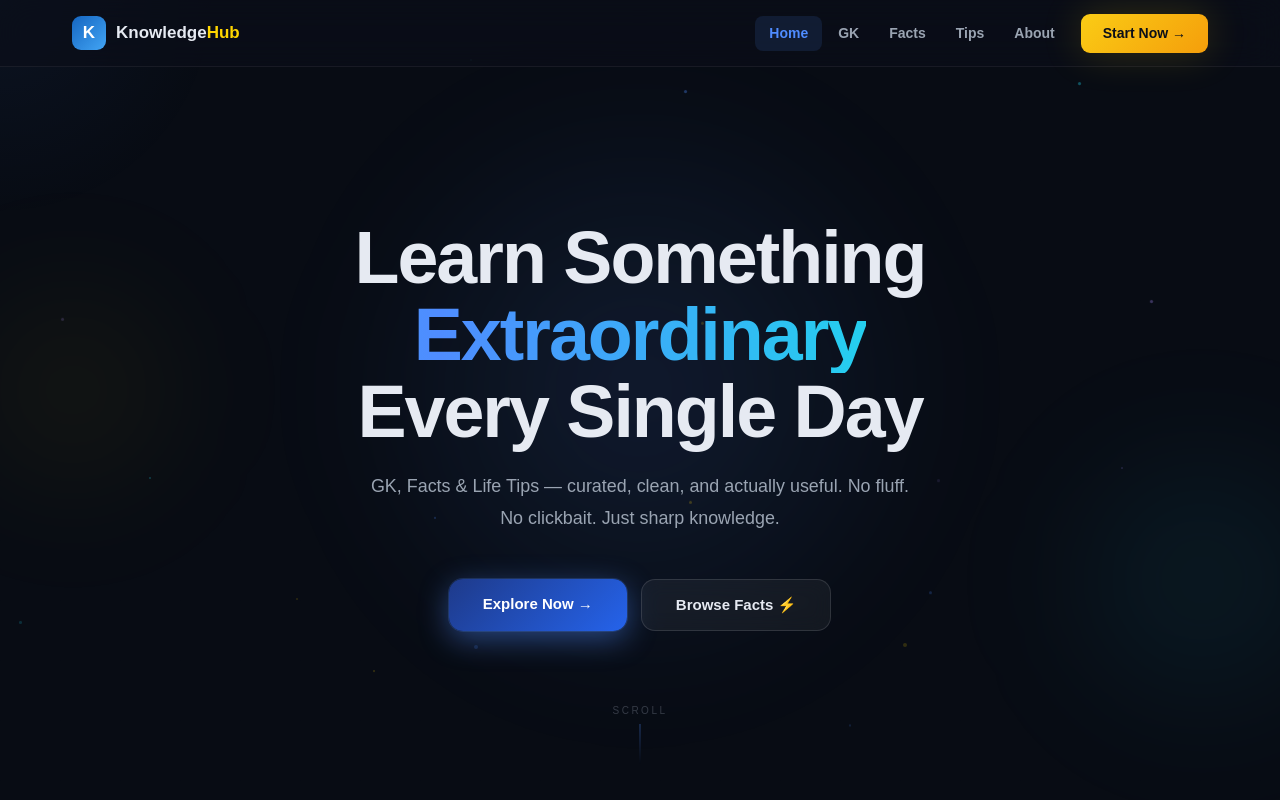
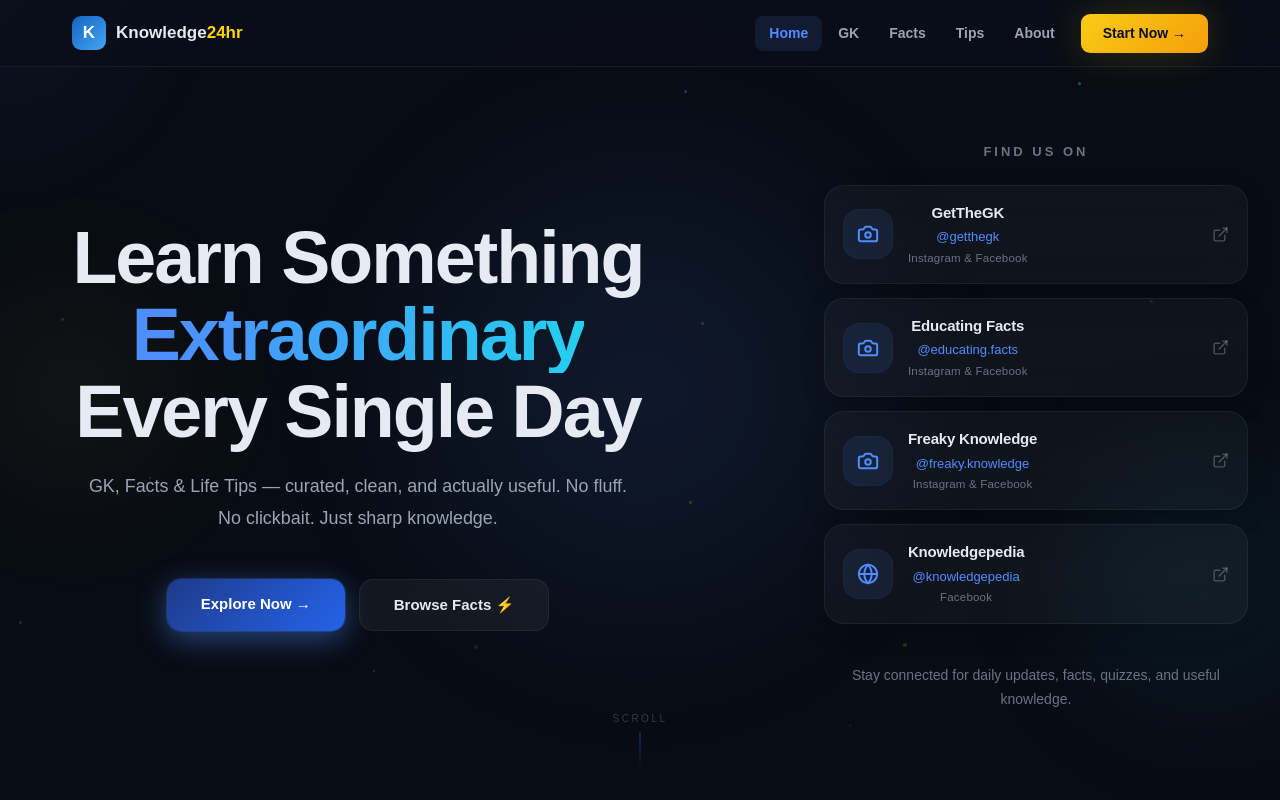
Before and after one commit to ChiragShrigod/knowledge24hr, a React (Vite) app: page / in a window 1280 px wide. Shown: the top 800 px of the page. Built offline with nearby package versions, Linux system fonts and the light colour scheme.

Commit message:
Update UI changes

```diff
--- a/package.json
+++ b/package.json
@@ -6,6 +6,7 @@
   "dependencies": {
     "@reduxjs/toolkit": "^2.11.2",
     "framer-motion": "^12.38.0",
+    "lucide-react": "^1.14.0",
     "react": "^19.2.5",
     "react-dom": "^19.2.5",
     "react-redux": "^9.2.0",
--- a/src/components/Navbar.jsx
+++ b/src/components/Navbar.jsx
@@ -1,5 +1,5 @@
 import { useState, useEffect } from "react";
-import { Link, useLocation } from "react-router-dom";
+import { Link, useLocation, useNavigate } from "react-router-dom";
 import { theme } from "../common/theme";
 
 export default function Navbar() {
@@ -13,20 +13,24 @@ export default function Navbar() {
   }, []);
 
   const links = [
-    { label: "Home",  path: "/",            exact: true  },
-    { label: "GK",    path: "/gk",          exact: false },
-    { label: "Facts", path: "/facts",       exact: false },
-    { label: "Tips",  path: "/tips",        exact: false },
-    { label: "About", path: "/about",       exact: true  },
+    { label: "Home",  path: "/",      exact: true  },
+    { label: "GK",    path: "/gk",    exact: false },
+    { label: "Facts", path: "/facts", exact: false },
+    { label: "Tips",  path: "/tips",  exact: false },
+    { label: "About", path: "/about", exact: true  },
   ];
 
-  /* Active check:
-     - exact=true  → must match exactly "/"
-     - exact=false → current path starts with "/gk", "/facts", etc.
-  */
   const isActive = (link) => {
     if (link.exact) return location.pathname === link.path;
     return location.pathname.startsWith(link.path);
+  };
+
+  const getTo = (link) => {
+    if (link.exact || link.path === "/") return link.path;
+    if (link.path === "/gk")    return "/gk/fullForms";
+    if (link.path === "/facts") return "/facts/funFacts";
+    if (link.path === "/tips")  return "/tips/health";
+    return link.path;
   };
 
   return (
@@ -55,7 +59,7 @@ export default function Navbar() {
             fontWeight: 800, fontSize: "17px", color: "#fff",
           }}>K</div>
           <span style={{ fontWeight: 800, fontSize: "17px", color: theme.colors.textPrimary }}>
-            Knowledge<span style={{ color: "#FFD600" }}>Hub</span>
+            Knowledge<span style={{ color: "#FFD600" }}>24hr</span>
           </span>
         </Link>
 
@@ -65,13 +69,12 @@ export default function Navbar() {
             const active = isActive(link);
             return (
               <Link
-                key={link.path}
-                to={link.exact || link.path === "/" ? link.path : (
-                  link.path === "/gk"    ? "/gk/fullForms"   :
-                  link.path === "/facts" ? "/facts/funFacts"  :
-                  link.path === "/tips"  ? "/tips/health"     :
-                  link.path
-                )}
+               key={link.path}
+                to={getTo(link)}
+                replace={
+                  location.pathname !== "/" &&
+                  location.pathname !== link.path
+                }
                 style={{
                   textDecoration: "none",
                   padding: "7px 14px",
@@ -100,7 +103,7 @@ export default function Navbar() {
             );
           })}
 
-          {/* CTA BUTTON */}
+          {/* CTA */}
           <Link
             to="/gk/fullForms"
             style={{
--- a/src/pages/Home.jsx
+++ b/src/pages/Home.jsx
@@ -1,5 +1,10 @@
 import { useEffect, useState, useRef } from "react";
 import { Link, useNavigate } from "react-router-dom";
+import {
+  Camera,
+  Globe,
+  ExternalLink
+} from "lucide-react";
 import { theme } from "../common/theme";
 
 const CATEGORIES = [
@@ -74,6 +79,36 @@ export default function Home() {
   });
 
   const def = { "/gk":"/gk/fullForms","/facts":"/facts/funFacts","/tips":"/tips/health" };
+const socials = [
+  {
+    name: "GetTheGK",
+    handle: "@getthegk",
+    platform: "Instagram & Facebook",
+    icon: Camera,
+    link: "https://instagram.com/getthegk",
+  },
+  {
+    name: "Educating Facts",
+    handle: "@educating.facts",
+    platform: "Instagram & Facebook",
+    icon: Camera,
+    link: "https://instagram.com/educating.facts",
+  },
+  {
+    name: "Freaky Knowledge",
+    handle: "@freaky.knowledge",
+    platform: "Instagram & Facebook",
+    icon: Camera,
+    link: "https://instagram.com/freaky.knowledge",
+  },
+  {
+    name: "Knowledgepedia",
+    handle: "@knowledgepedia",
+    platform: "Facebook",
+    icon: Globe,
+    link: "https://facebook.com",
+  },
+];
 
   return (
     <div style={{ fontFamily: theme.fonts.display, overflowX:"hidden", background: theme.colors.appBg }}>
@@ -87,6 +122,29 @@ export default function Home() {
         .art-card:hover { transform:translateY(-10px) !important; }
         .art-arr { transition:transform 0.25s ease; }
         .art-link:hover .art-arr { transform:translateX(5px); }
+        @media (max-width: 980px) {
+  .hero-grid {
+    grid-template-columns: 1fr !important;
+    gap: 60px !important;
+  }
+
+  .hero-right {
+    padding-left: 0 !important;
+  }
+
+  .hero-left {
+    text-align: center;
+  }
+
+  .hero-desc {
+    margin-left: auto !important;
+    margin-right: auto !important;
+  }
+
+  .hero-btns {
+    justify-content: center;
+  }
+}
       `}</style>
 
       {/* Cursor glow */}
@@ -102,37 +160,327 @@ export default function Home() {
         <div style={{ position:"absolute",bottom:"5%",right:"-8%",width:"360px",height:"360px",borderRadius:"50%",background:"radial-gradient(circle,rgba(34,211,238,0.09) 0%,transparent 70%)",filter:"blur(60px)",pointerEvents:"none" }} />
         <div style={{ position:"absolute",top:"30%",left:"-6%",width:"300px",height:"300px",borderRadius:"50%",background:"radial-gradient(circle,rgba(255,214,0,0.07) 0%,transparent 70%)",filter:"blur(60px)",pointerEvents:"none" }} />
 
-        <div style={{ maxWidth:"820px",zIndex:2,position:"relative" }}>
-          <h1 style={{ fontWeight:900,fontSize:"clamp(2.8rem,6.5vw,4.6rem)",color:theme.colors.textPrimary,marginBottom:"1.3rem",letterSpacing:"-2px",lineHeight:1.05,fontFamily:theme.fonts.display,...anim(0.15) }}>
+<div
+  className="hero-grid"
+  style={{
+    maxWidth: "1280px",
+    width: "100%",
+    display: "grid",
+    gridTemplateColumns: "1.1fr 0.8fr",
+    gap: "90px",
+    alignItems: "center",
+    position: "relative",
+    zIndex: 2,
+  }}
+>
+  <div className="hero-left">
+  <h1
+    style={{
+      fontWeight: 900,
+      fontSize: "clamp(2.8rem,6.5vw,4.6rem)",
+      color: theme.colors.textPrimary,
+      marginBottom: "1.3rem",
+      letterSpacing: "-2px",
+      lineHeight: 1.05,
+      fontFamily: theme.fonts.display,
+      ...anim(0.15),
+    }}
+  >
     Learn Something{" "}
-            <span style={{ background:theme.gradients.shimmerBlue,backgroundSize:"200% auto",WebkitBackgroundClip:"text",WebkitTextFillColor:"transparent",animation:"shimmerH 3s linear infinite",display:"inline-block" }}>
+    <span
+      style={{
+        background: theme.gradients.shimmerBlue,
+        backgroundSize: "200% auto",
+        WebkitBackgroundClip: "text",
+        WebkitTextFillColor: "transparent",
+        animation: "shimmerH 3s linear infinite",
+        display: "inline-block",
+      }}
+    >
       Extraordinary
     </span>
-            <br />Every Single Day
+    <br />
+    Every Single Day
   </h1>
 
-          <p style={{ color:theme.colors.textSecondary,fontSize:"clamp(1rem,2vw,1.12rem)",lineHeight:1.75,maxWidth:"560px",margin:"0 auto 2.8rem",fontFamily:theme.fonts.body,fontWeight:500,...anim(0.35) }}>
-            GK, Facts & Life Tips — curated, clean, and actually useful. No fluff. No clickbait. Just sharp knowledge.
+  <p
+    className="hero-desc"
+    style={{
+      color: theme.colors.textSecondary,
+      fontSize: "clamp(1rem,2vw,1.12rem)",
+      lineHeight: 1.75,
+      maxWidth: "560px",
+      margin: "0 auto 2.8rem",
+      fontFamily: theme.fonts.body,
+      fontWeight: 500,
+      ...anim(0.35),
+    }}
+  >
+    GK, Facts & Life Tips — curated, clean, and actually useful.
+    No fluff. No clickbait. Just sharp knowledge.
   </p>
 
-          <div style={{ display:"flex",gap:"14px",justifyContent:"center",flexWrap:"wrap",...anim(0.5) }}>
-            <a href="#categories" style={{ textDecoration:"none",padding:"14px 34px",borderRadius:"14px",fontWeight:700,fontSize:"15px",background:theme.gradients.cardBlue,color:theme.colors.white,boxShadow:theme.shadows.ctaBlue,fontFamily:theme.fonts.display,transition:"transform 0.2s,box-shadow 0.2s" }}
-              onMouseEnter={e=>{e.currentTarget.style.transform="translateY(-3px)";e.currentTarget.style.boxShadow="0 14px 40px rgba(79,140,255,0.55)"}}
-              onMouseLeave={e=>{e.currentTarget.style.transform="";e.currentTarget.style.boxShadow=theme.shadows.ctaBlue}}
-            >Explore Now →</a>
-            <Link to="/facts/funFacts" style={{ textDecoration:"none",padding:"14px 34px",borderRadius:"14px",fontWeight:700,fontSize:"15px",background:"rgba(255,255,255,0.05)",border:"1px solid rgba(255,255,255,0.12)",color:theme.colors.textPrimary,backdropFilter:"blur(10px)",fontFamily:theme.fonts.display,transition:"all 0.2s ease" }}
-              onMouseEnter={e=>{e.currentTarget.style.background="rgba(255,255,255,0.09)";e.currentTarget.style.transform="translateY(-3px)"}}
-              onMouseLeave={e=>{e.currentTarget.style.background="rgba(255,255,255,0.05)";e.currentTarget.style.transform=""}}
-            >Browse Facts ⚡</Link>
+  <div
+    className="hero-btns"
+    style={{
+      display: "flex",
+      gap: "14px",
+      justifyContent: "center",
+      flexWrap: "wrap",
+      ...anim(0.5),
+    }}
+  >
+    <a
+      href="#categories"
+      style={{
+        textDecoration: "none",
+        padding: "14px 34px",
+        borderRadius: "14px",
+        fontWeight: 700,
+        fontSize: "15px",
+        background: theme.gradients.cardBlue,
+        color: theme.colors.white,
+        boxShadow: theme.shadows.ctaBlue,
+        fontFamily: theme.fonts.display,
+        transition: "transform 0.2s,box-shadow 0.2s",
+      }}
+      onMouseEnter={(e) => {
+        e.currentTarget.style.transform = "translateY(-3px)";
+        e.currentTarget.style.boxShadow =
+          "0 14px 40px rgba(79,140,255,0.55)";
+      }}
+      onMouseLeave={(e) => {
+        e.currentTarget.style.transform = "";
+        e.currentTarget.style.boxShadow = theme.shadows.ctaBlue;
+      }}
+    >
+      Explore Now →
+    </a>
+
+    <Link
+      to="/facts/funFacts"
+      style={{
+        textDecoration: "none",
+        padding: "14px 34px",
+        borderRadius: "14px",
+        fontWeight: 700,
+        fontSize: "15px",
+        background: "rgba(255,255,255,0.05)",
+        border: "1px solid rgba(255,255,255,0.06)",
+        color: theme.colors.textPrimary,
+        backdropFilter: "blur(10px)",
+        fontFamily: theme.fonts.display,
+        transition: "all 0.2s ease",
+      }}
+      onMouseEnter={(e) => {
+        e.currentTarget.style.background = "rgba(255,255,255,0.09)";
+        e.currentTarget.style.transform = "translateY(-3px)";
+      }}
+      onMouseLeave={(e) => {
+        e.currentTarget.style.background = "rgba(255,255,255,0.05)";
+        e.currentTarget.style.transform = "";
+      }}
+    >
+      Browse Facts ⚡
+    </Link>
   </div>
 </div>
 
-        <div style={{ position:"absolute",bottom:"36px",left:"50%",transform:"translateX(-50%)",display:"flex",flexDirection:"column",alignItems:"center",gap:"6px",opacity:mounted?0.45:0,transition:"opacity 1s ease 1.2s" }}>
-          <span style={{ fontSize:"10px",color:theme.colors.textMuted,letterSpacing:"2.5px",textTransform:"uppercase",fontFamily:theme.fonts.body }}>scroll</span>
-          <div style={{ width:"1px",height:"40px",background:`linear-gradient(to bottom,${theme.colors.primary},transparent)` }} />
+{/* RIGHT */}
+<div
+  className="hero-right"
+  style={{
+    position: "relative",
+    paddingLeft: "50px",
+  }}
+>
+  <div style={{ marginBottom: "22px" }}>
+    <span
+      style={{
+        color: theme.colors.textMuted,
+        fontSize: "13px",
+        letterSpacing: "3px",
+        fontWeight: 800,
+        textTransform: "uppercase",
+        fontFamily: theme.fonts.body,
+      }}
+    >
+      FIND US ON
+    </span>
+  </div>
+
+ <div
+  style={{
+    display: "flex",
+    flexDirection: "column",
+    gap: "14px",
+  }}
+>
+{socials.map((social, i) => {
+  const Icon = social.icon;
+
+  return (
+    <a
+      key={i}
+      href={social.link}
+      target="_blank"
+      rel="noreferrer"
+      style={{
+        textDecoration: "none",
+        display: "flex",
+        alignItems: "center",
+        justifyContent: "space-between",
+        padding: "16px 18px",
+        borderRadius: "20px",
+        background: "rgba(255,255,255,0.035)",
+        border: "1px solid rgba(255,255,255,0.06)",
+        backdropFilter: "blur(18px)",
+        transition: "all 0.25s ease",
+        boxShadow: "0 8px 24px rgba(0,0,0,0.18)",
+      }}
+      onMouseEnter={(e) => {
+        e.currentTarget.style.transform = "translateX(6px)";
+        e.currentTarget.style.borderColor =
+          "rgba(79,140,255,0.18)";
+        e.currentTarget.style.background =
+          "rgba(255,255,255,0.05)";
+      }}
+      onMouseLeave={(e) => {
+        e.currentTarget.style.transform = "";
+        e.currentTarget.style.borderColor =
+          "rgba(255,255,255,0.06)";
+        e.currentTarget.style.background =
+          "rgba(255,255,255,0.035)";
+      }}
+    >
+      <div
+        style={{
+          display: "flex",
+          alignItems: "center",
+          gap: "15px",
+        }}
+      >
+        <div
+          style={{
+            width: "50px",
+            height: "50px",
+            borderRadius: "16px",
+            background: "rgba(79,140,255,0.10)",
+            border: "1px solid rgba(79,140,255,0.06)",
+            display: "flex",
+            alignItems: "center",
+            justifyContent: "center",
+            color: theme.colors.primary,
+            flexShrink: 0,
+          }}
+        >
+          <Icon size={22} strokeWidth={2.2} />
+        </div>
+
+        <div>
+          <div
+            style={{
+              color: theme.colors.textPrimary,
+              fontWeight: 700,
+              fontSize: "15px",
+              marginBottom: "3px",
+              fontFamily: theme.fonts.display,
+              letterSpacing: "-0.2px",
+            }}
+          >
+            {social.name}
+          </div>
+
+          <div
+            style={{
+              color: theme.colors.primary,
+              fontSize: "13px",
+              fontFamily: theme.fonts.body,
+              marginBottom: "3px",
+            }}
+          >
+            {social.handle}
+          </div>
+
+          <div
+            style={{
+              color: theme.colors.textMuted,
+              fontSize: "11.5px",
+              fontFamily: theme.fonts.body,
+              letterSpacing: "0.2px",
+            }}
+          >
+            {social.platform}
+          </div>
+        </div>
+      </div>
+
+      <div
+        style={{
+          color: "rgba(255,255,255,0.25)",
+          display: "flex",
+          alignItems: "center",
+          justifyContent: "center",
+          flexShrink: 0,
+        }}
+      >
+        <ExternalLink size={17} strokeWidth={2} />
+      </div>
+    </a>
+  );
+})}
+
+  <p
+    style={{
+      marginTop: "26px",
+      color: theme.colors.textMuted,
+      lineHeight: 1.7,
+      fontSize: "14px",
+      fontFamily: theme.fonts.body,
+    }}
+  >
+    Stay connected for daily updates, facts, quizzes, and useful knowledge.
+  </p>
+</div>
+</div>
+</div>
+<div
+  style={{
+    position: "absolute",
+    bottom: "28px",
+    left: "50%",
+    transform: "translateX(-50%)",
+    display: "flex",
+    flexDirection: "column",
+    alignItems: "center",
+    gap: "6px",
+    opacity: mounted ? 0.45 : 0,
+    transition: "opacity 1s ease 1.2s",
+    zIndex: 3,
+    pointerEvents: "none",
+  }}
+>
+  <span
+    style={{
+      fontSize: "10px",
+      color: theme.colors.textMuted,
+      letterSpacing: "2.5px",
+      textTransform: "uppercase",
+      fontFamily: theme.fonts.body,
+    }}
+  >
+    scroll
+  </span>
+
+  <div
+    style={{
+      width: "1px",
+      height: "40px",
+      background: `linear-gradient(to bottom,${theme.colors.primary},transparent)`,
+    }}
+  />
 </div>
 </section>
-
       {/* ── CATEGORIES ── */}
       <section id="categories" style={{ padding:"7rem 2rem" }}>
         <div style={{ maxWidth:"1140px",margin:"0 auto" }}>
@@ -189,7 +537,7 @@ export default function Home() {
                 onMouseEnter={e=>{e.currentTarget.style.transform="translateY(-3px)";e.currentTarget.style.boxShadow="0 12px 36px rgba(255,214,0,0.45)"}}
                 onMouseLeave={e=>{e.currentTarget.style.transform="";e.currentTarget.style.boxShadow=theme.shadows.ctaYellow}}
               >Start with GK →</Link>
-              <Link to="/facts/funFacts" style={{ textDecoration:"none",padding:"13px 28px",borderRadius:"12px",fontWeight:700,fontSize:"15px",background:"rgba(255,255,255,0.06)",border:"1px solid rgba(255,255,255,0.12)",color:theme.colors.textPrimary,transition:"all 0.2s",fontFamily:theme.fonts.display }}
+              <Link to="/facts/funFacts" style={{ textDecoration:"none",padding:"13px 28px",borderRadius:"12px",fontWeight:700,fontSize:"15px",background:"rgba(255,255,255,0.06)",border:"1px solid rgba(255,255,255,0.06)",color:theme.colors.textPrimary,transition:"all 0.2s",fontFamily:theme.fonts.display }}
                 onMouseEnter={e=>{e.currentTarget.style.background="rgba(255,255,255,0.10)";e.currentTarget.style.transform="translateY(-3px)"}}
                 onMouseLeave={e=>{e.currentTarget.style.background="rgba(255,255,255,0.06)";e.currentTarget.style.transform=""}}
               >Explore Facts ⚡</Link>
--- a/src/pages/SubCategory.jsx
+++ b/src/pages/SubCategory.jsx
@@ -94,6 +94,15 @@ function fmtDate(iso) {
 
 const FALLBACK_IMG = "https://placehold.co/600x300/1a2235/4F8CFF?text=Knowledge24hr";
 
+/* ── 2-line clamp style (reused in grid + table) ── */
+const excerptClampStyle = {
+  display: "-webkit-box",
+  WebkitLineClamp: 2,
+  WebkitBoxOrient: "vertical",
+  overflow: "hidden",
+  textOverflow: "ellipsis",
+};
+
 export default function SubCategory() {
   const { category, sub } = useParams();
   const navigate           = useNavigate();
@@ -111,15 +120,17 @@ export default function SubCategory() {
   /* ── Fetch from Blogger ── */
   const { posts, loading, error } = useBloggerPosts(bloggerLabel);
 
-  useEffect(() => {
-    setSearch("");
-    setSelectedItem(null);
-    setCurrentPage(1);
-  }, [cat, sub]);
+useEffect(() => {
+  setSearch("");
+  setSelectedItem(null);
+  setCurrentPage(1);
+}, [cat, sub]);
 
-  useEffect(() => { setCurrentPage(1); }, [search]);
+useEffect(() => {
+  setCurrentPage(1);
+}, [search]);
 
-  const tabs   = TAB_CONFIG[cat] || [];
+const tabs = TAB_CONFIG[cat] || [];
   const colors = CAT_ACCENT[cat] || CAT_ACCENT.gk;
 
   /* ── Filter by search ── */
@@ -141,6 +152,11 @@ export default function SubCategory() {
     cat === "facts" ? "Amazing Facts"     :
     cat === "tips"  ? "Helpful Tips"      : category;
 
+  /* ── Tab switching: replace:true is correct here.
+       It replaces the current history entry so pressing Back from
+       /gk/quiz doesn't cycle through /gk/fullForms → /gk/extremes.
+       The category redirect in AppRoutes no longer uses replace, so
+       the home entry stays safely behind in the stack. ── */
   const goTab = useCallback((route) => navigate(route, { replace: true }), [navigate]);
 
   /* ── Pagination ── */
@@ -314,9 +330,10 @@ export default function SubCategory() {
                   <Highlight text={post.title} query={search} />
                 </h2>
 
+                {/* ── FIXED: CSS 2-line clamp (no JS slice) ── */}
                 {post.excerpt && (
-                  <p style={{ color: theme.colors.textSecondary, fontSize: "14px", lineHeight: 1.65, marginTop: "4px", fontFamily: theme.fonts.body }}>
-                    <Highlight text={post.excerpt.slice(0, 120) + (post.excerpt.length > 120 ? "…" : "")} query={search} />
+                  <p style={{ color: theme.colors.textSecondary, fontSize: "14px", lineHeight: 1.65, marginTop: "4px", fontFamily: theme.fonts.body, ...excerptClampStyle }}>
+                    <Highlight text={post.excerpt} query={search} />
                   </p>
                 )}
 
@@ -363,8 +380,9 @@ export default function SubCategory() {
                       )}
                     </td>
                     <td style={{ padding: "14px 16px", maxWidth: "320px" }}>
-                      <span style={{ color: theme.colors.textMuted, fontSize: "13px", lineHeight: 1.5, fontFamily: theme.fonts.body }}>
-                        <Highlight text={(post.excerpt || "").slice(0, 90) + ((post.excerpt || "").length > 90 ? "…" : "")} query={search} />
+                      {/* ── FIXED: CSS 2-line clamp in table preview too ── */}
+                      <span style={{ color: theme.colors.textMuted, fontSize: "13px", lineHeight: 1.5, fontFamily: theme.fonts.body, ...excerptClampStyle }}>
+                        <Highlight text={post.excerpt || ""} query={search} />
                       </span>
                     </td>
                     <td style={{ padding: "14px 16px", whiteSpace: "nowrap" }}>
@@ -433,7 +451,7 @@ export default function SubCategory() {
 
               <div style={{ height: "1px", background: "rgba(255,255,255,0.06)", margin: "16px 0" }} />
 
-              {/* Render post HTML content */}
+              {/* Full post HTML content — no clamp in modal */}
               <div
                 style={{ color: theme.colors.textSecondary, lineHeight: 1.75, fontSize: "15px", fontFamily: theme.fonts.body }}
                 dangerouslySetInnerHTML={{ __html: selectedItem.rawContent || selectedItem.excerpt || "" }}
--- a/src/routes/AppRoutes.jsx
+++ b/src/routes/AppRoutes.jsx
@@ -34,9 +34,9 @@ export default function AppRoutes() {
 
             {/* ── Redirect bare category routes to their default sub ── */}
             {/* This way /gk, /facts, /tips don't 404 and back-button works cleanly */}
-            <Route path="/gk"    element={<Navigate to="/gk/fullForms"   replace />} />
-            <Route path="/facts" element={<Navigate to="/facts/funFacts"  replace />} />
-            <Route path="/tips"  element={<Navigate to="/tips/health"     replace />} />
+            <Route path="/gk"    element={<Navigate to="/gk/fullForms" />} />
+            <Route path="/facts" element={<Navigate to="/facts/funFacts" />} />
+            <Route path="/tips"  element={<Navigate to="/tips/health"  />} />
             <Route path="/post/:slug"  element={<Content />} />
             <Route path="/privacy"     element={<PrivacyPolicy />} />
             <Route path="/about"       element={<AboutUs />} />
```
Also changed, not shown: src/components/Footer.jsx (+19 -40 lines), 4 other files (tests, documents, lock files or other folders). Lines whose indentation alone changed are shown as unchanged.
